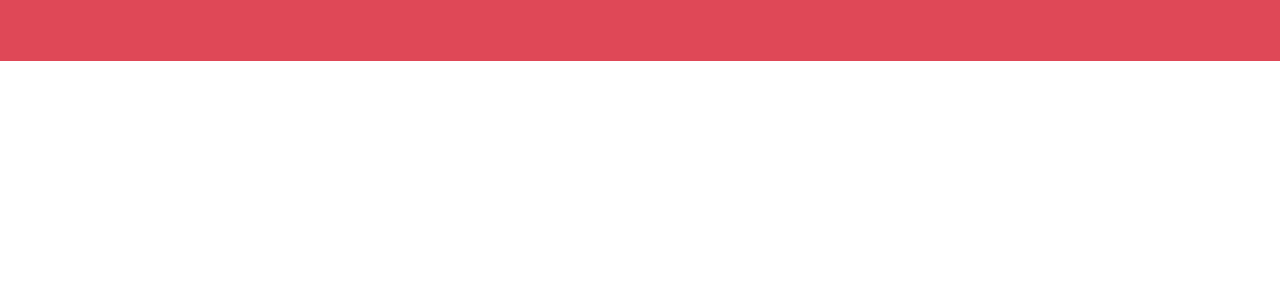
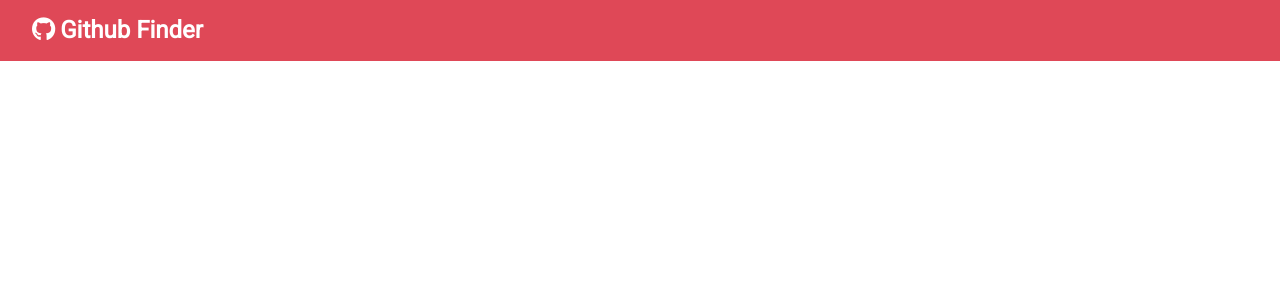
Before and after one commit to darlose04/Github-Finder, a React (Create React App) app: page / in a window 1280 px wide. Shown: the top 300 px of the page. Built offline with nearby package versions, Linux system fonts and the light colour scheme.

Commit message:
add static defaultProps

```diff
--- a/src/components/layout/Navbar.js
+++ b/src/components/layout/Navbar.js
@@ -1,6 +1,17 @@
 import React, { Component } from "react";
+import PropTypes from "prop-types";
 
 class Navbar extends Component {
+  static defaultProps = {
+    title: "Github Finder",
+    icon: "fab fa-github"
+  };
+
+  static propTypes = {
+    title: PropTypes.string.isRequired,
+    icon: PropTypes.string.isRequired
+  };
+
   render() {
     return (
       <nav className='navbar bg-primary'>
```
